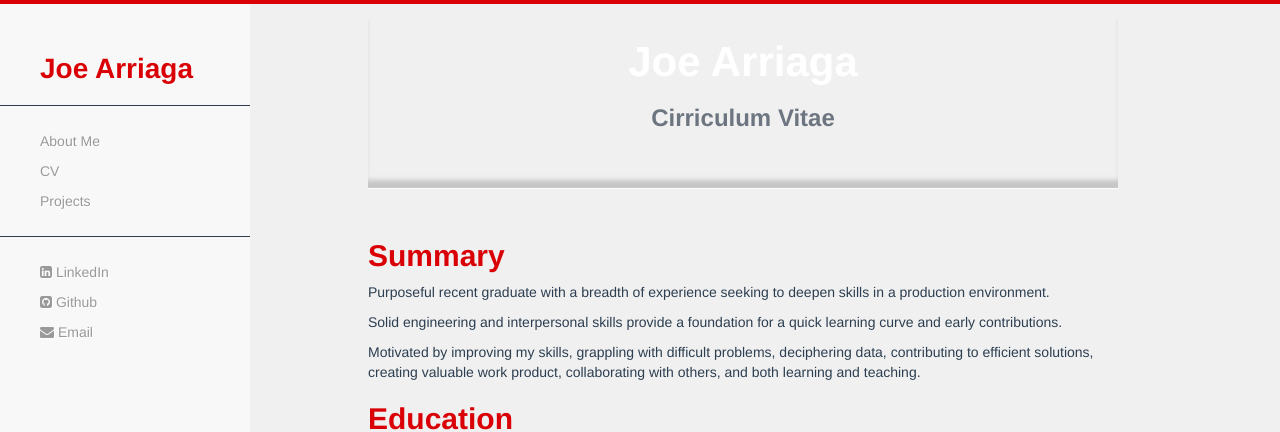
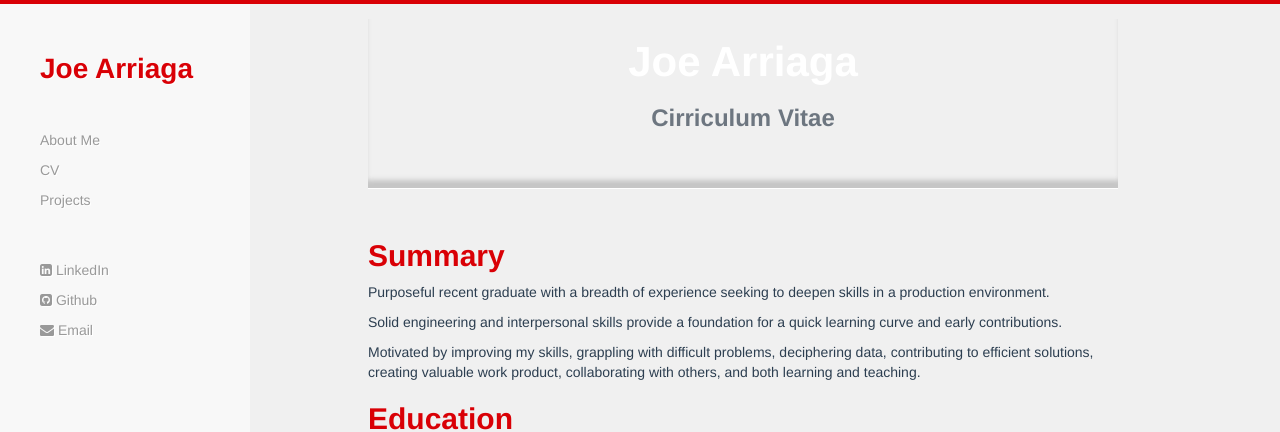
Before and after one commit to joe-arriaga/joe-arriaga.github.io, a Jekyll site: the page built from cv.html, in a window 1280 px wide. Shown: the top 432 px of the page. Built offline with Jekyll 4.4.1, drawn with Linux system fonts in a browser that asks for light colours.

Commit message:
Try to fix layout 9:10pm

```diff
--- a/_includes/navigation.html
+++ b/_includes/navigation.html
@@ -55,15 +55,15 @@
       <a href="{{ site.baseurl }}/"><h1 class="brand">{{ site.name }}</h1></a>
       <!-- <h3>{{ site.description }}</h3> -->
     </li>
-    <!-- <hr /> -->
-    <hr style="border-top:1px solid;"/>
+    <hr />
+    <!-- <hr style="border-top:1px solid;"/> -->
     <li><a href="{{ site.baseurl }}/about_me.html">About Me</a></li>
     <li><a href="{{ site.baseurl }}/cv.html">CV</a></li>
     <li><a href="{{ site.baseurl }}/projects.html">Projects</a></li>
     <!-- <li><a href="{{ site.baseurl }}/list.html">List</a></li> -->
     <!-- <li><a href="{{ site.baseurl }}/links.html">Links</a></li> -->
-    <!-- <hr /> -->
-    <hr style="border-top:1px solid;"/>
+    <hr />
+    <!-- <hr style="border-top:1px solid;"/> -->
     <li style="margin-left:-40px"> <a href="{{ site.linkedin }}"><i class="fa fa-linkedin-square"></i> LinkedIn</a> </li>
     <li style="margin-left:-40px"> <a href="{{ site.github }}"><i class="fa fa-github-square"></i> Github</a> </li>
     <li style="margin-left:-40px"> <a href="mailto: {{ site.email }}"><i class="fa fa-envelope"></i> Email</a> </li>
--- a/cv.html
+++ b/cv.html
@@ -1,6 +1,5 @@
 ---
 title: Curriculum Vitae
-layout: default
 ---
 
 <!-- Based on https://baldwint.com/cv.html -->
```
